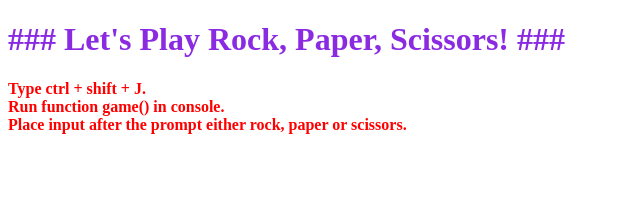
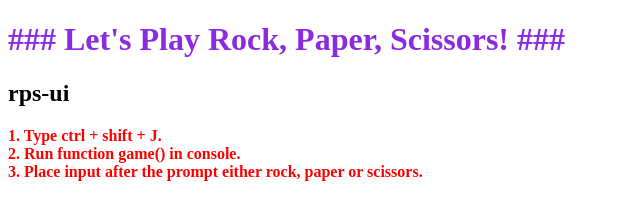
Before and after one commit to WhiteBuffalo2209/rock-paper-scissors, a plain HTML site: page index.html in a window 1280 px wide. Shown: the whole page, without its empty margins (0-640 px from the left). Drawn offline with Linux system fonts and the light colour scheme.

Commit message:
Create git branch and add h2 tag in index.html

```diff
--- a/index.html
+++ b/index.html
@@ -7,7 +7,8 @@
     </head>
     <body>
         <h1>### Let's Play Rock, Paper, Scissors! ###</h1>
-        <div class = apple>Type ctrl + shift + J. <br> Run function game() in console. <br> Place input after the prompt either rock, paper or scissors. </div>
+        <h2>rps-ui</h2>
+        <div class = apple>1. Type ctrl + shift + J. <br> 2. Run function game() in console. <br> 3. Place input after the prompt either rock, paper or scissors. </div>
 
         <script src="./javascript/script.js">
 
--- a/javascript/script.js
+++ b/javascript/script.js
@@ -24,7 +24,7 @@ function game() {
     if (playerPoints > computerPoints) {
         console.log(`Player score is: ${playerPoints}.`);
         console.log(`Computer score is: ${computerPoints}.`);
-        console.log('You win!');
+        console.log('You win! I love you Megan <3');
     }
     else {
         console.log(`Player score is: ${playerPoints}.`);
@@ -55,7 +55,6 @@ function playRound(playerSelection, computerSelection) {
         victor = 'invalid';
         return victor;
     }
-
   }
 
 function getComputerChoice() {
```
